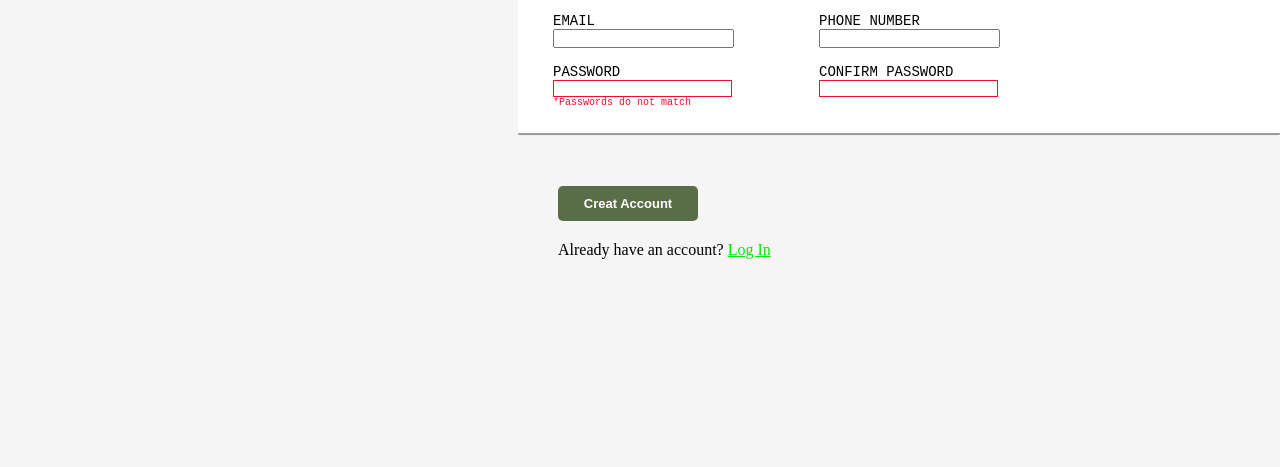
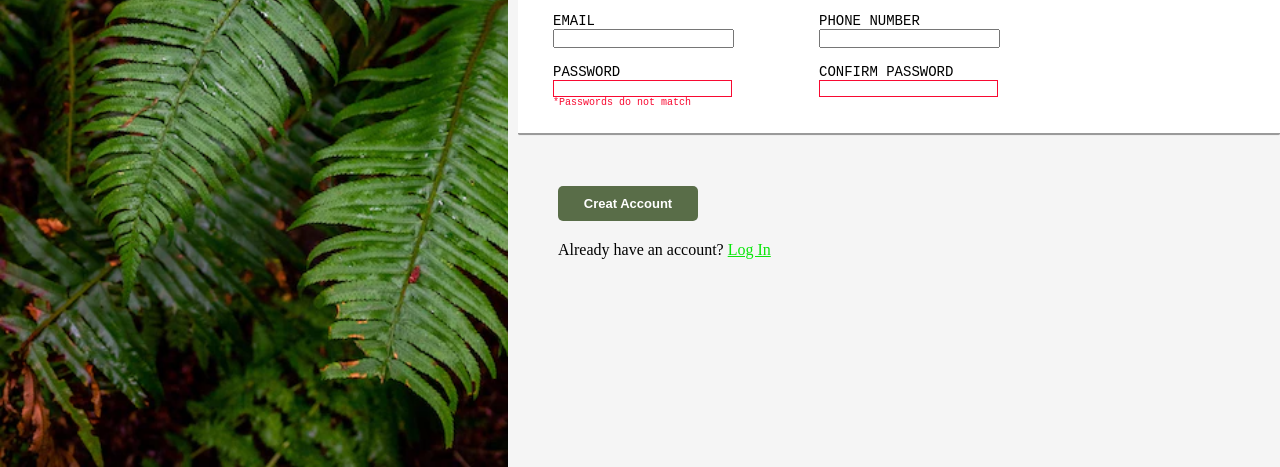
Before and after one commit to solomonsavila/SIDE_HUSTLE_6.0, a plain HTML site: page index.html in a window 1280 px wide. Shown: the part 333-800 px from the top of the page. Drawn offline with Linux system fonts and the light colour scheme.

Commit message:
Update mySytleSheet.css

```diff
--- a/mySytleSheet.css
+++ b/mySytleSheet.css
@@ -12,7 +12,7 @@
 .img-bck{
     width: 40%;
     height: 100vh;
-    background: url(../images/palmLeave.png);
+    background: url('palmLeave.png');
     background-size: cover;
     background-repeat: no-repeat;
     margin-right: 10px;;
```
